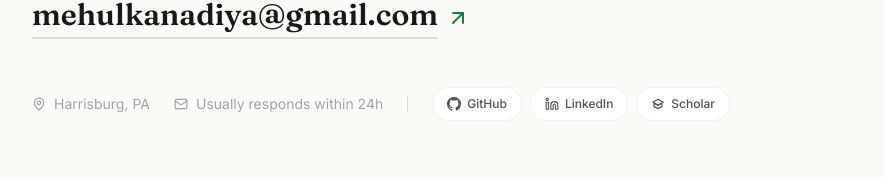
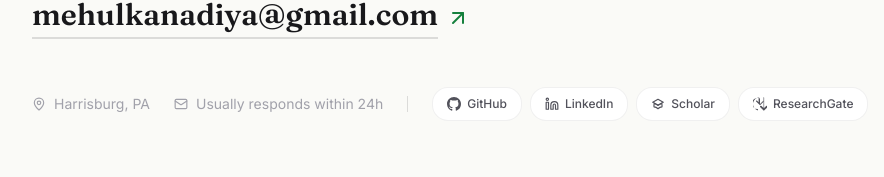
Before and after one commit to Mehulpython/mehulai, a Next.js app: page / in a window 1280 px wide. Shown: the part 9748-9925 px from the top of the page, without its empty margins (160-1044 px from the left). Built offline with nearby package versions, Linux system fonts and the light colour scheme.

Commit message:
Add ResearchGate link to Contact section

```diff
--- a/src/components/Contact.tsx
+++ b/src/components/Contact.tsx
@@ -101,6 +101,18 @@ export default function Contact() {
                 </svg>
                 Scholar
               </a>
+              <a
+                href={socials.researchgate}
+                target="_blank"
+                rel="noopener noreferrer"
+                className="card card-hover px-3.5 py-2 flex items-center gap-1.5 text-xs font-medium"
+                style={{ color: "var(--text-secondary)" }}
+              >
+                <svg width="14" height="14" viewBox="0 0 24 24" fill="currentColor">
+                  <path d="M19.586 0c-.832 0-1.506.674-1.506 1.506v17.473l-3.446-3.446a1.506 1.506 0 0 0-2.13 2.13l6.082 6.082 6.082-6.082a1.506 1.506 0 0 0-2.13-2.13l-3.446 3.446V1.506C19.092.674 18.418 0 17.586 0h2zM12 0a12 12 0 0 0-3.874 23.356l.473-2.686A9.6 9.6 0 1 1 12 2.4v9.6l5.625-5.625L19.05 7.2 12 14.25 4.95 7.2l1.425-1.425L9.6 9V0z" />
+                </svg>
+                ResearchGate
+              </a>
             </div>
           </div>
         </motion.div>
```
